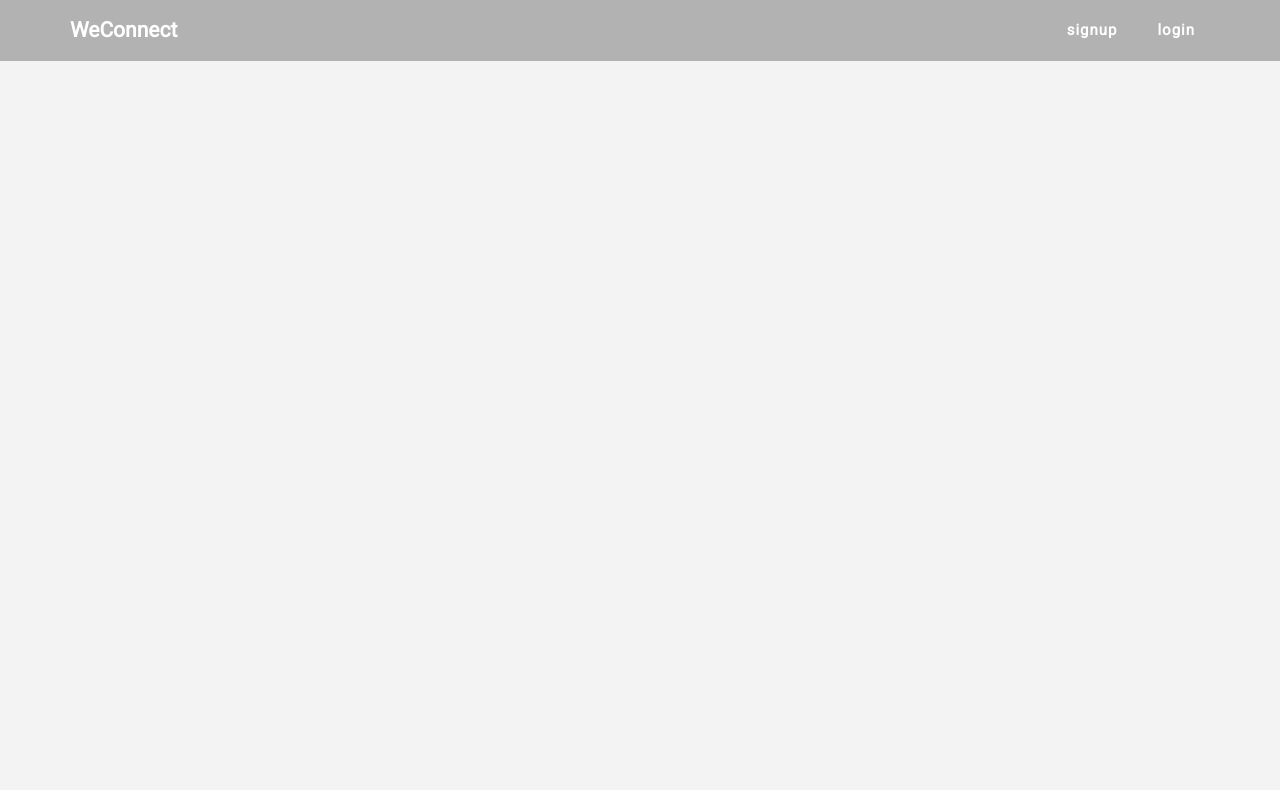
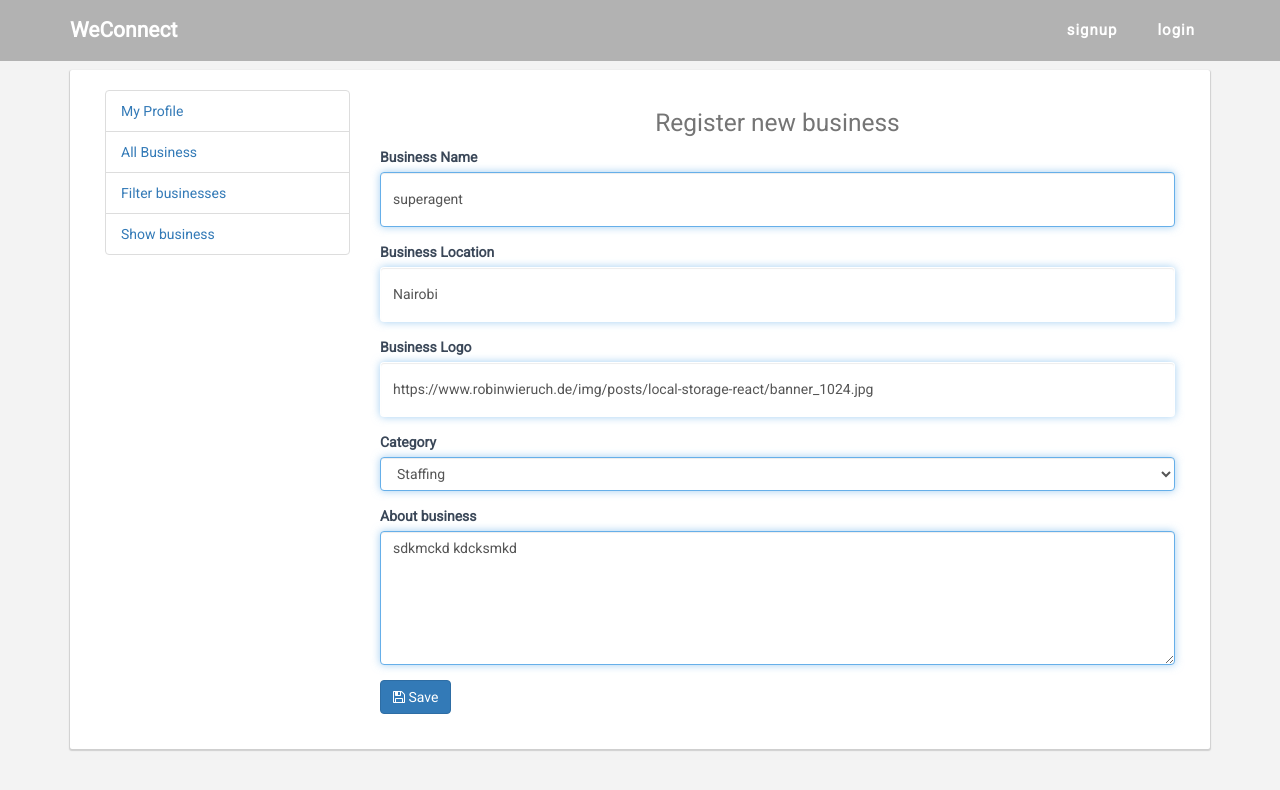
Before and after one commit to victorjambo/WeConnect-React, a React (Create React App) app: page /businesses/new in a window 1280 px wide. Shown: the top 790 px of the page. Built offline with nearby package versions, Linux system fonts and the light colour scheme.

Commit message:
[Feature #156336293] User can register a business

```diff
--- a/src/Auth/Login.jsx
+++ b/src/Auth/Login.jsx
@@ -36,12 +36,12 @@ class Login extends Component {
     if (this.isValid()) {
       this.setState({ errors: {}, isLoading: true });
 
-      var data = {
+      let data = {
         username: this.state.username,
         password: this.state.password
       };
 
-      var url = `${BASE_URL}/api/v2/auth/login`;
+      let url = `${BASE_URL}/api/v2/auth/login`;
 
       request
         .post(url)
@@ -89,7 +89,6 @@ class Login extends Component {
             <input name="password"
             type="password"
             placeholder="Password"
-            error={this.state.errors.password}
             className="input pass"
             value={this.state.password}
             onChange={this.logChange}
--- /dev/null
+++ b/src/Business/NewBusiness.jsx
@@ -0,0 +1,158 @@
+import React, { Component } from 'react';
+import request from 'superagent';
+import { BASE_URL } from '../utils/url.js';
+import { Redirect, Link } from 'react-router-dom';
+import './css/Businesses.css';
+
+class NewBusiness extends Component {
+  constructor(props) {
+    super(props);
+    this.state = {
+      name: 'superagent',
+      bio: 'sdkmckd kdcksmkd',
+      category: 'Techology',
+      location: 'Nairobi',
+      logo: 'https://www.robinwieruch.de/img/posts/local-storage-react/banner_1024.jpg',
+      isLoading: false,
+      fireRedirect: false,
+      errors: {},
+      lists: ['Staffing', 'Techology', 'Energy', 'Manufacturing']
+    };
+
+    this.handleSubmit = this.handleSubmit.bind(this);
+    this.logChange = this.logChange.bind(this);
+  }
+
+  handleSubmit(e) {
+    e.preventDefault();
+    this.setState({ errors: {}, isLoading: true });
+
+    let data = {
+      name: this.state.name,
+      bio: this.state.bio,
+      category: this.state.category,
+      location: this.state.location,
+      logo: this.state.logo
+    };
+
+    var url = `${BASE_URL}/api/v2/businesses`;
+    var token = window.localStorage.getItem('token');
+
+    request
+      .post(url)
+      .type('application/json')
+      .set('x-access-token', token)
+      .send({
+        name: data.name,
+        bio: data.bio,
+        category: data.category,
+        location: data.location,
+        logo: data.logo
+      })
+      .then((err, res) => {
+        if(res.status === 201) {
+          this.setState({ fireRedirect: true });
+        }
+        else {
+          this.setState({ errors: err.response.body, isLoading: false });
+        }
+      });
+
+  };
+
+  logChange(e) {
+    this.setState({
+      [e.target.name]: e.target.value
+    });
+  }
+
+  render() {
+    const options = this.state.lists.map((item) =>
+      <option value={item} key={item}>{item}</option>
+    );
+    const fireRedirect = this.state.fireRedirect;
+    return(
+      <div className="container push-profile">
+        <div className="row bucket">
+          <div className="col-lg-3">
+            <ul className="list-group">
+              <li className="list-group-item">
+                <Link to="/">My Profile</Link>
+              </li>
+              <li className="list-group-item">
+                <Link to="/">All Business</Link>
+              </li>
+              <li className="list-group-item">
+                <Link to="/">Filter businesses</Link>
+              </li>
+              <li className="list-group-item">
+                <Link to="/">Show business</Link>
+              </li>
+            </ul>
+          </div>
+          <div className="col-lg-9">
+            <h1>Register new business</h1>
+            <form onSubmit={this.handleSubmit}>
+              <div className="form-group">
+                <label htmlFor="name">Business Name</label>
+                <input
+                  className="form-control"
+                  autoFocus="autofocus"
+                  name="name"
+                  value={this.state.name}
+                  onChange={this.logChange} />
+              </div>
+              <div className="form-group">
+                <label htmlFor="location">Business Location</label>
+                <input
+                  className="form-control"
+                  name="location"
+                  type="text"
+                  value={this.state.location}
+                  onChange={this.logChange} />
+              </div>
+              <div className="form-group">
+                <label htmlFor="logo">Business Logo</label>
+                <input
+                  className="form-control"
+                  name="logo"
+                  type="text"
+                  value={this.state.logo}
+                  onChange={this.logChange} />
+              </div>
+              <div className="form-group">
+                <label htmlFor="category_list">Category</label>
+                <select
+                  className="form-control"
+                  name="category"
+                  onChange={this.logChange}>
+                    {options}
+                </select>
+              </div>
+              <div className="form-group">
+                <label htmlFor="bio">About business</label>
+                <textarea
+                  className="form-control"
+                  cols="50"
+                  rows="6"
+                  name="bio"
+                  value={this.state.bio}
+                  onChange={this.logChange} />
+              </div>
+              <div className="form-group">
+                <button type="submit" className="btn btn-primary">
+                  <i className="fa fa-btn fa-save"></i> Save
+                  { this.state.isLoading && <i className="fa fa-spinner fa-spin" /> }
+                </button>
+              </div>
+            </form>
+            { fireRedirect && (<Redirect to="/" />) }
+          </div>
+        </div>
+      </div>
+
+    );
+  }
+}
+
+export default NewBusiness;
--- a/src/common/Hero.jsx
+++ b/src/common/Hero.jsx
@@ -16,7 +16,7 @@ class Hero extends Component {
                 <div className="container" id="link-bucket">
                   <div className="row">
                     <div className="col-md-6">
-                      <Link className="link-bucket" to="/">Register your business</Link>
+                      <Link className="link-bucket" to="/businesses/new">Register your business</Link>
                     </div>
                     <div className="col-md-6">
                       { Auth.isAuthenticated && <Link className="link-bucket" to="/">View your businesses</Link> }
--- a/src/index.js
+++ b/src/index.js
@@ -10,15 +10,17 @@ import { BrowserRouter, Route } from 'react-router-dom';
 import PrivateRoute from './Auth/PrivateRoute.jsx';
 import Protected from './Protected.jsx';
 import Business from './Business/Business';
+import NewBusiness from './Business/NewBusiness';
 
 ReactDOM.render(
 	<BrowserRouter>
 	  <div>
 	    <NavigationBar />
-      <Route exact path="/" component={App} />
+      <Route path="/" exact component={App} />
       <Route path="/auth/signup" component={Register} />
       <Route path="/auth/login" component={Login} />
-      <Route path="/business/:id" component={Business} />
+      <Route path="/business/:id" exact component={Business} />
+			<Route path="/businesses/new" exact component={NewBusiness} />
       <PrivateRoute path="/protected" component={Protected} />
     </div>
   </BrowserRouter>,
```
